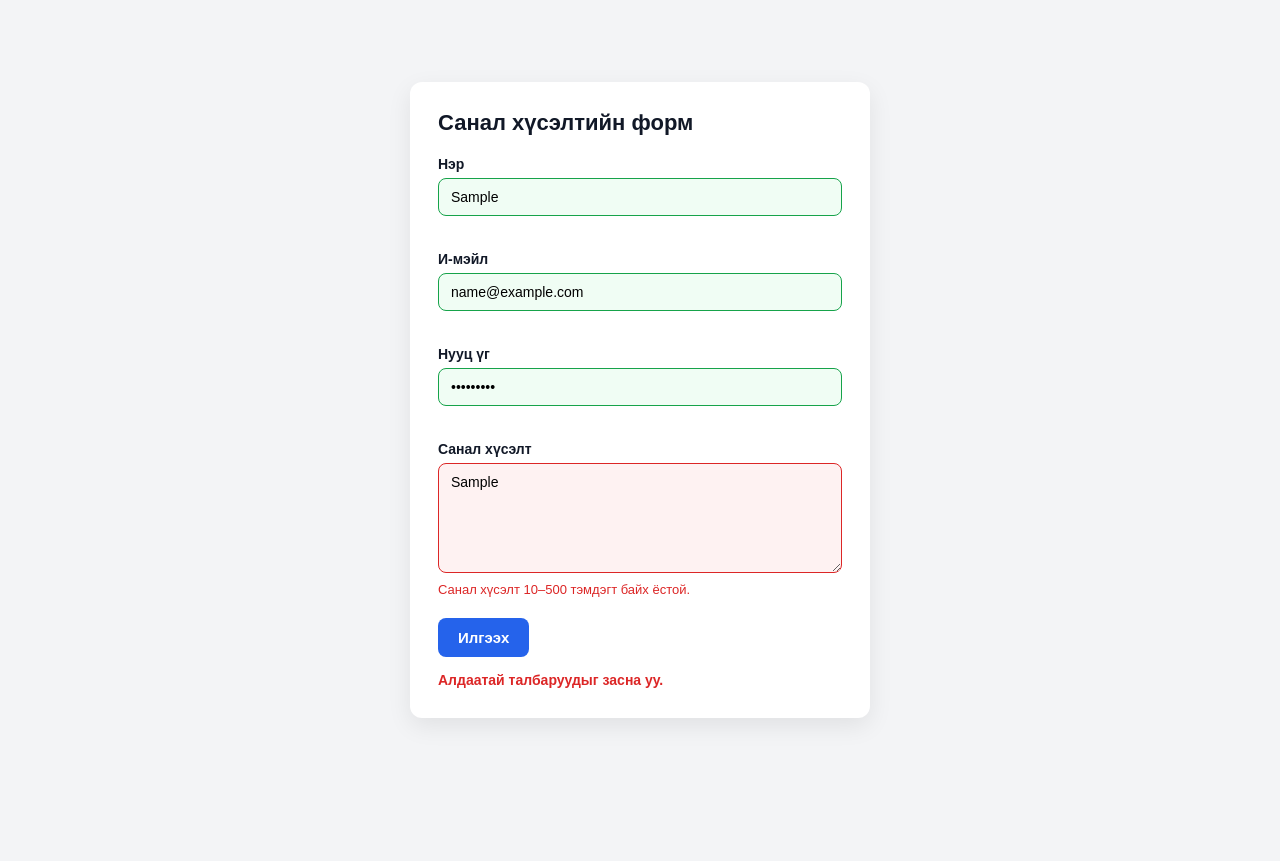
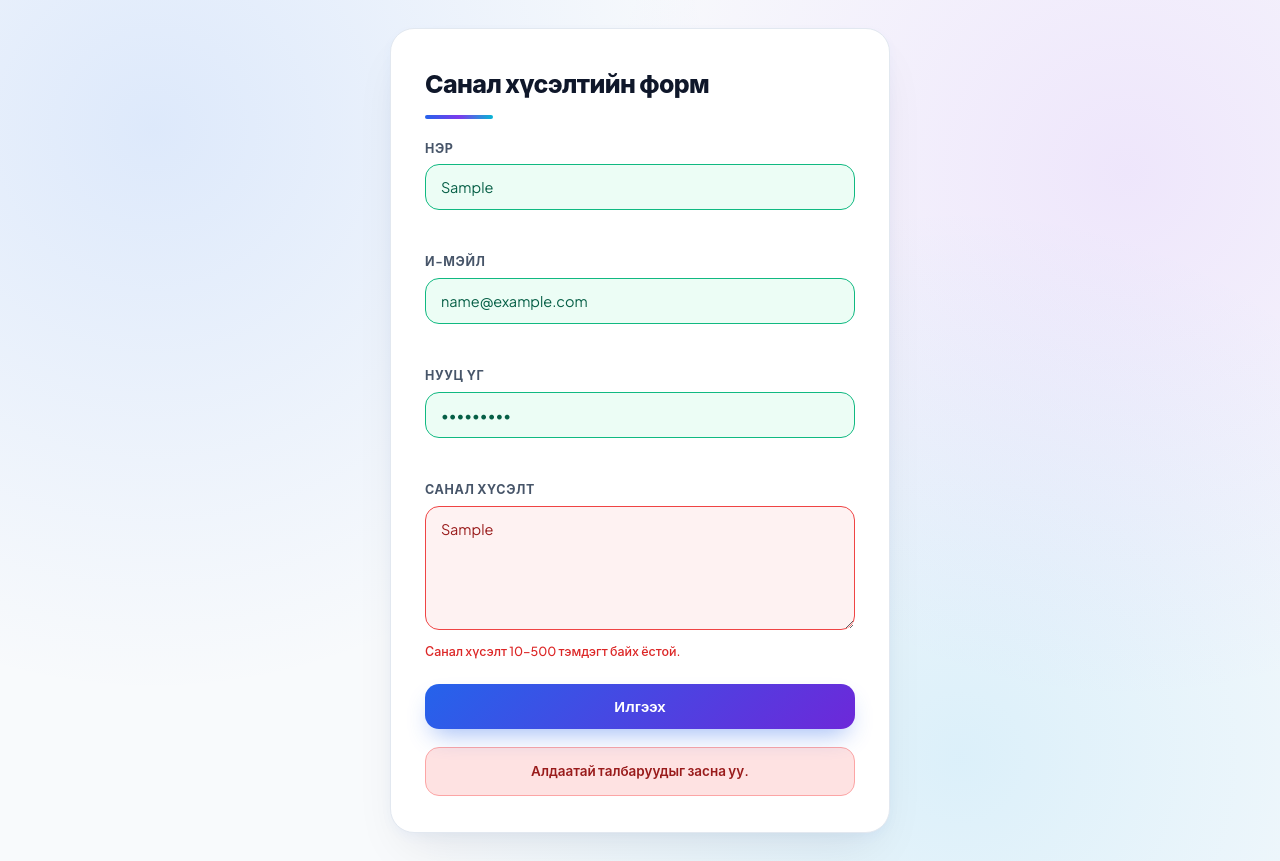
Before and after one commit to shinebaatarnaranzul-spec/lab9, a plain HTML site: page index.html in a window 1280 px wide. Both pictures are taken after typing "Sample", "name@example.com", "Sample123", "Sample" into the empty fields and a click on the button "Илгээх". Before the commit the page ends 800 px from the top, so only its background shows below. Drawn offline with Linux system fonts and the light colour scheme.

Commit message:
Update feedback form UI design

```diff
--- a/style.css
+++ b/style.css
@@ -1,3 +1,5 @@
+@import url("https://fonts.googleapis.com/css2?family=Plus+Jakarta+Sans:wght@400;500;600;700;800&display=swap");
+
 * {
   box-sizing: border-box;
   margin: 0;
@@ -5,120 +7,203 @@
 }
 
 body {
-  font-family: Arial, sans-serif;
-  background-color: #f3f4f6;
-  color: #111827;
+  font-family: "Plus Jakarta Sans", -apple-system, BlinkMacSystemFont, "Segoe UI", sans-serif;
+  background-color: #f8fafc;
+  background-image:
+    radial-gradient(circle at 12% 15%, rgba(59, 130, 246, 0.14), transparent 42%),
+    radial-gradient(circle at 88% 20%, rgba(168, 85, 247, 0.12), transparent 40%),
+    radial-gradient(circle at 75% 88%, rgba(14, 165, 233, 0.12), transparent 45%);
+  color: #0f172a;
   display: flex;
   justify-content: center;
   align-items: center;
   min-height: 100vh;
-  padding: 20px;
+  padding: 28px 18px;
+  line-height: 1.5;
 }
 
 .card {
-  background-color: #ffffff;
+  position: relative;
   width: 100%;
-  max-width: 460px;
-  padding: 28px;
-  border-radius: 12px;
-  box-shadow: 0 8px 24px rgba(0, 0, 0, 0.08);
+  max-width: 500px;
+  padding: 36px 34px;
+  border-radius: 24px;
+  background: #ffffff;
+  border: 1px solid #e2e8f0;
+  box-shadow:
+    0 24px 50px -16px rgba(15, 23, 42, 0.1),
+    0 4px 14px -4px rgba(59, 130, 246, 0.08);
+  animation: cardAppear 0.4s cubic-bezier(0.16, 1, 0.3, 1);
+}
+
+@keyframes cardAppear {
+  from {
+    opacity: 0;
+    transform: translateY(14px);
+  }
+  to {
+    opacity: 1;
+    transform: translateY(0);
+  }
 }
 
 h1 {
-  font-size: 22px;
+  font-size: 25px;
+  font-weight: 800;
+  letter-spacing: -0.025em;
+  color: #0f172a;
+}
+
+h1::after {
+  content: "";
+  display: block;
+  width: 68px;
+  height: 4px;
+  border-radius: 999px;
+  background: linear-gradient(90deg, #2563eb, #7c3aed, #06b6d4);
+  margin-top: 12px;
   margin-bottom: 20px;
-  color: #111827;
 }
 
 label {
   display: block;
-  font-weight: 600;
-  margin-top: 14px;
-  margin-bottom: 6px;
-  font-size: 14px;
+  font-size: 12.5px;
+  font-weight: 700;
+  text-transform: uppercase;
+  letter-spacing: 0.05em;
+  color: #475569;
+  margin-top: 18px;
+  margin-bottom: 7px;
 }
 
 input,
 textarea {
   width: 100%;
-  padding: 10px 12px;
-  font-size: 14px;
-  border: 1.5px solid #d1d5db;
-  border-radius: 8px;
+  padding: 13px 15px;
+  font-size: 14.5px;
+  color: #0f172a;
+  background-color: #f8fafc;
+  border: 1.5px solid #cbd5e1;
+  border-radius: 14px;
   outline: none;
-  transition: border-color 0.2s ease, box-shadow 0.2s ease;
   font-family: inherit;
+  transition:
+    border-color 0.2s ease,
+    background-color 0.2s ease,
+    box-shadow 0.2s ease;
+}
+
+input::placeholder,
+textarea::placeholder {
+  color: #94a3b8;
+}
+
+input:hover,
+textarea:hover {
+  border-color: #94a3b8;
+  background-color: #ffffff;
 }
 
 input:focus,
 textarea:focus {
-  border-color: #2563eb;
-  box-shadow: 0 0 0 3px rgba(37, 99, 235, 0.15);
+  background-color: #ffffff;
+  border-color: #3b82f6;
+  box-shadow: 0 0 0 4px rgba(59, 130, 246, 0.14);
 }
 
 textarea {
-  min-height: 110px;
+  min-height: 124px;
   resize: vertical;
 }
 
-/* Валидацийн төлөвүүд */
+/* Буруу утгатай үеийн загвар */
 input.invalid,
 textarea.invalid {
-  border-color: #dc2626;
+  border-color: #ef4444;
   background-color: #fef2f2;
+  color: #991b1b;
+  animation: shakeSoft 0.25s ease;
 }
 
 input.invalid:focus,
 textarea.invalid:focus {
-  box-shadow: 0 0 0 3px rgba(220, 38, 38, 0.15);
+  border-color: #dc2626;
+  box-shadow: 0 0 0 4px rgba(239, 68, 68, 0.15);
 }
 
+@keyframes shakeSoft {
+  0%, 100% { transform: translateX(0); }
+  25% { transform: translateX(-4px); }
+  75% { transform: translateX(4px); }
+}
+
+/* Зөв утгатай үеийн загвар */
 input.valid,
 textarea.valid {
-  border-color: #16a34a;
-  background-color: #f0fdf4;
+  border-color: #10b981;
+  background-color: #ecfdf5;
+  color: #065f46;
 }
 
 input.valid:focus,
 textarea.valid:focus {
-  box-shadow: 0 0 0 3px rgba(22, 163, 74, 0.15);
+  border-color: #059669;
+  box-shadow: 0 0 0 4px rgba(16, 185, 129, 0.15);
 }
 
 .error {
+  display: block;
+  min-height: 18px;
+  margin-top: 6px;
+  font-size: 12.5px;
+  font-weight: 500;
   color: #dc2626;
-  font-size: 13px;
-  margin-top: 5px;
-  min-height: 16px;
 }
 
 button[type="submit"] {
-  margin-top: 20px;
-  background-color: #2563eb;
+  width: 100%;
+  margin-top: 24px;
+  padding: 14px 22px;
+  font-size: 15px;
+  font-weight: 700;
   color: #ffffff;
+  background: linear-gradient(135deg, #2563eb 0%, #6d28d9 100%);
   border: none;
-  padding: 11px 20px;
-  font-size: 15px;
-  font-weight: 600;
-  border-radius: 8px;
+  border-radius: 14px;
   cursor: pointer;
-  transition: background-color 0.2s ease;
+  box-shadow: 0 12px 24px -8px rgba(37, 99, 235, 0.45);
+  transition: transform 0.18s ease, box-shadow 0.2s ease, filter 0.2s ease;
 }
 
 button[type="submit"]:hover {
-  background-color: #1d4ed8;
+  filter: brightness(1.05);
+  transform: translateY(-2px);
+  box-shadow: 0 16px 30px -8px rgba(37, 99, 235, 0.55);
+}
+
+button[type="submit"]:active {
+  transform: translateY(0);
 }
 
 .status {
-  margin-top: 14px;
-  font-size: 14px;
+  margin-top: 18px;
+  font-size: 13.5px;
   font-weight: 600;
-  line-height: 1.4;
+  text-align: center;
+  border-radius: 14px;
+  transition: all 0.2s ease;
 }
 
 .status.ok {
-  color: #15803d;
+  padding: 13px 16px;
+  color: #065f46;
+  background-color: #d1fae5;
+  border: 1px solid #6ee7b7;
 }
 
 .status.bad {
-  color: #dc2626;
+  padding: 13px 16px;
+  color: #991b1b;
+  background-color: #fee2e2;
+  border: 1px solid #fca5a5;
 }
```
